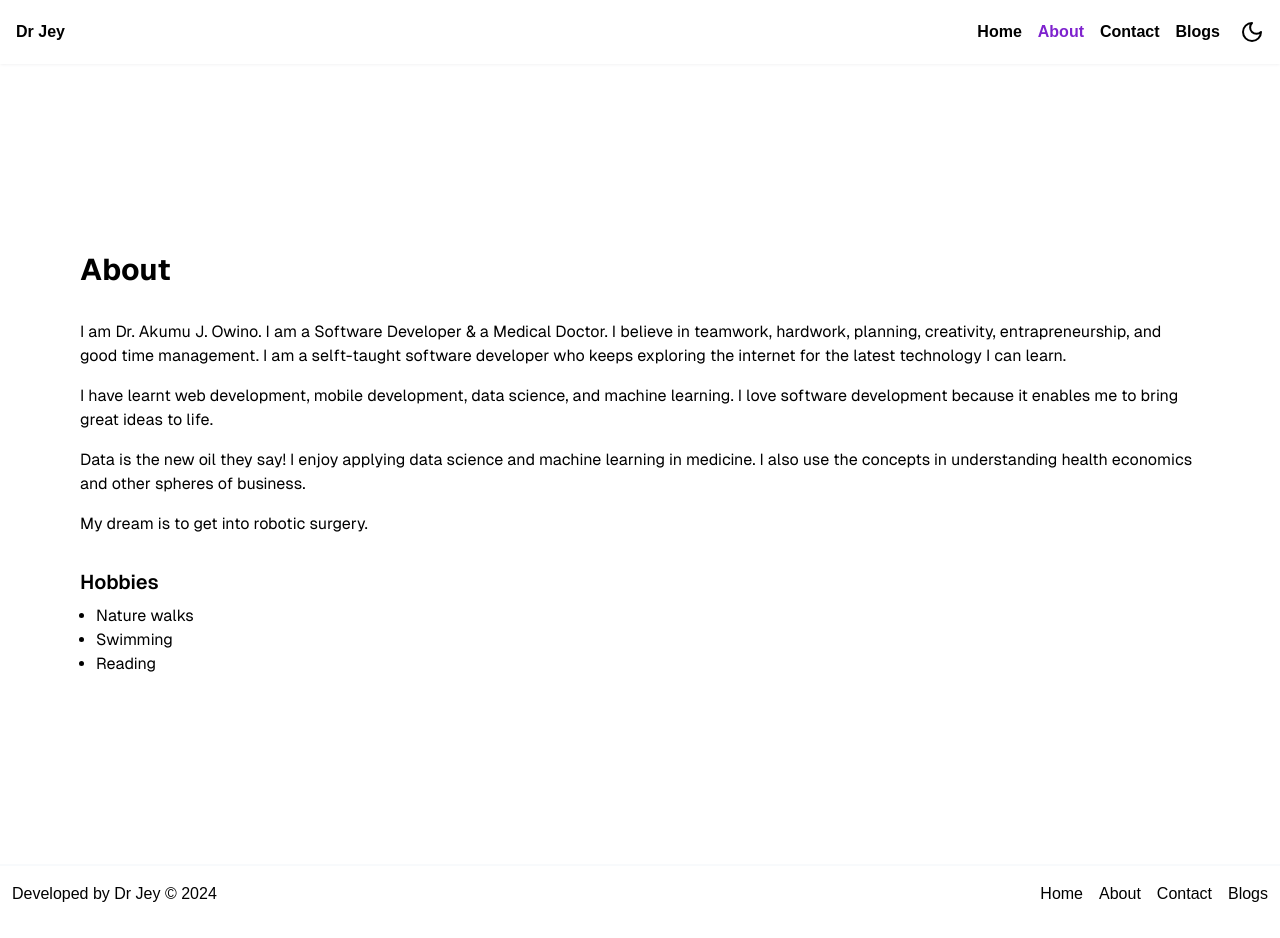
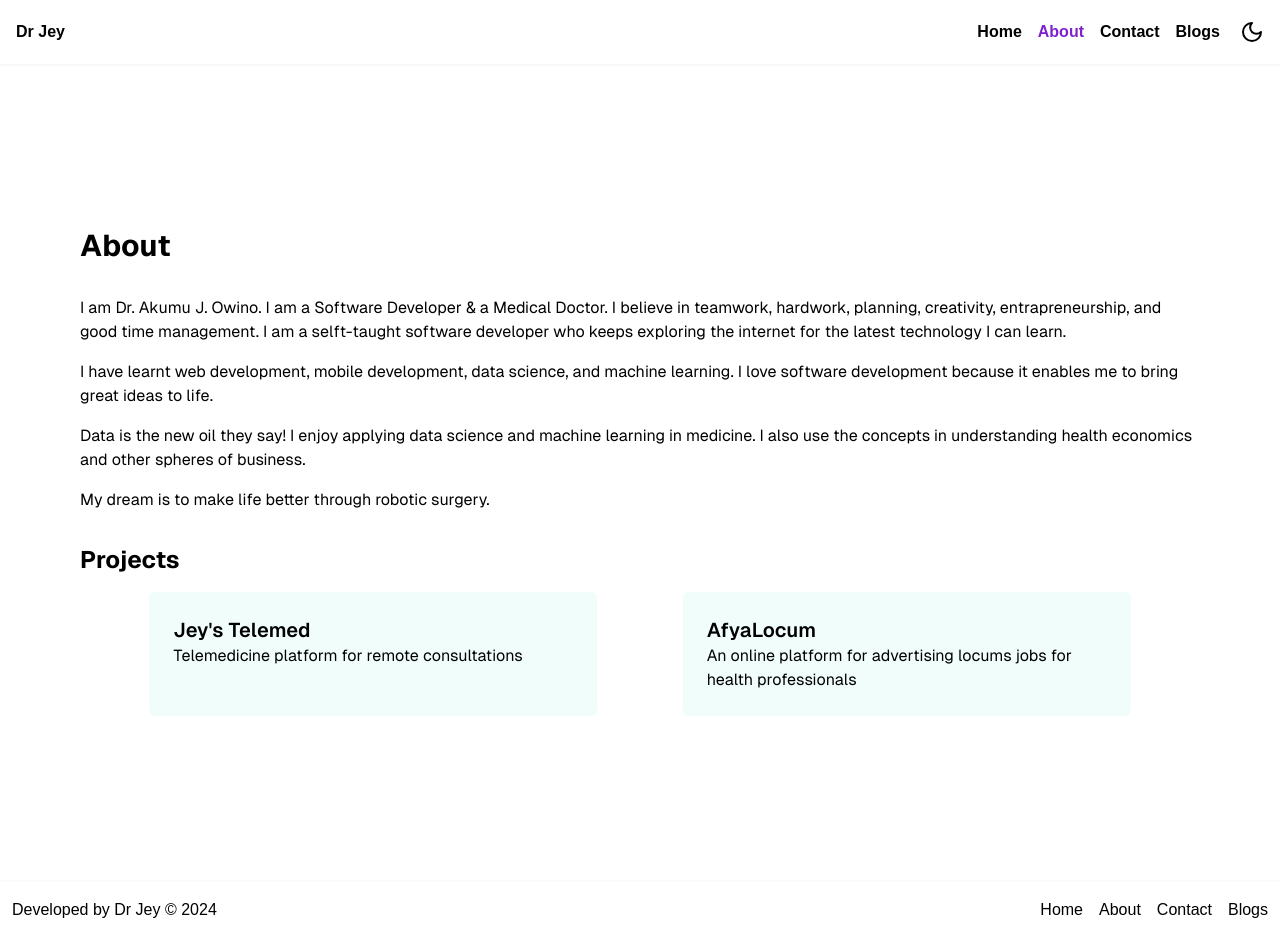
Before and after one commit to AkumuJey/portfolio, a Next.js app: page /about in a window 1280 px wide. Built offline with nearby package versions, Linux system fonts and the light colour scheme.

Commit message:
My projects

```diff
--- a/src/app/about/page.tsx
+++ b/src/app/about/page.tsx
@@ -1,5 +1,5 @@
 "use client";
-
+import { motion } from "framer-motion";
 const About = () => {
   return (
     <div className="grid grid-rows-[20px_1fr_20px] items-center justify-items-center min-h-screen p-8 pb-20 gap-16 sm:p-20 font-[family-name:var(--font-geist-sans)]">
@@ -25,17 +25,41 @@ const About = () => {
               machine learning in medicine. I also use the concepts in
               understanding health economics and other spheres of business.
             </p>
-            <p>My dream is to get into robotic surgery.</p>
+            <p>My dream is to make life better through robotic surgery.</p>
           </div>
         </div>
-        <div className="flex flex-col justify-between gap-2">
-          <h3 className="font-semibold text-xl">Hobbies</h3>
-          <ul className="list-disc ml-4">
-            <li>Nature walks</li>
-            <li>Swimming</li>
-            <li>Reading</li>
+        <motion.div className="flex flex-col gap-4 w-full">
+          <h3 className="text-2xl font-bold">Projects</h3>
+          <ul className="flex flex-col sm:flex-row gap-4 w-full justify-evenly">
+            <motion.li
+              className="flex-col gap-2 p-6 bg-teal-50 dark:bg-zinc-950 rounded-md w-4/5 md:w-2/5"
+              whileHover={{ scale: 1.25 }}
+              transition={{ duration: 0.2, ease: "easeInOut" }}
+            >
+              <a href="https://jeystelemed.netlify.app/" target="_blank">
+                <div>
+                  <h4 className="font-semibold text-xl">Jey&#39;s Telemed</h4>
+                  <p>Telemedicine platform for remote consultations</p>
+                </div>
+              </a>
+            </motion.li>
+            <motion.li
+              className="flex-col gap-2 p-6 bg-teal-50 dark:bg-zinc-950 rounded-md w-4/5 md:w-2/5"
+              whileHover={{ scale: 1.25 }}
+              transition={{ duration: 0.2, ease: "easeInOut" }}
+            >
+              <a href="https://afyalocum.vercel.app/" target="_blank">
+                <div>
+                  <h4 className="font-semibold text-xl">AfyaLocum</h4>
+                  <p>
+                    An online platform for advertising locums jobs for health
+                    professionals
+                  </p>
+                </div>
+              </a>
+            </motion.li>
           </ul>
-        </div>
+        </motion.div>
       </main>
     </div>
   );
```
